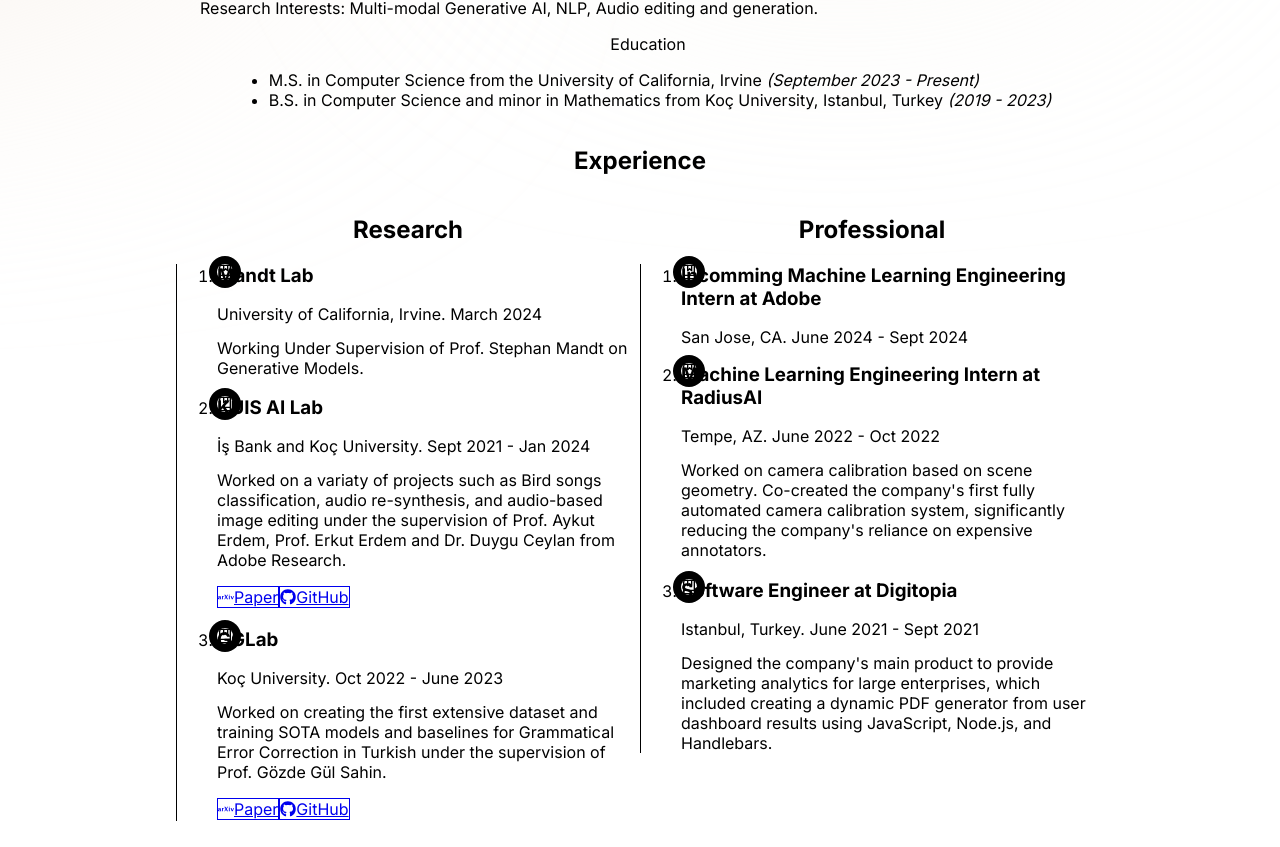
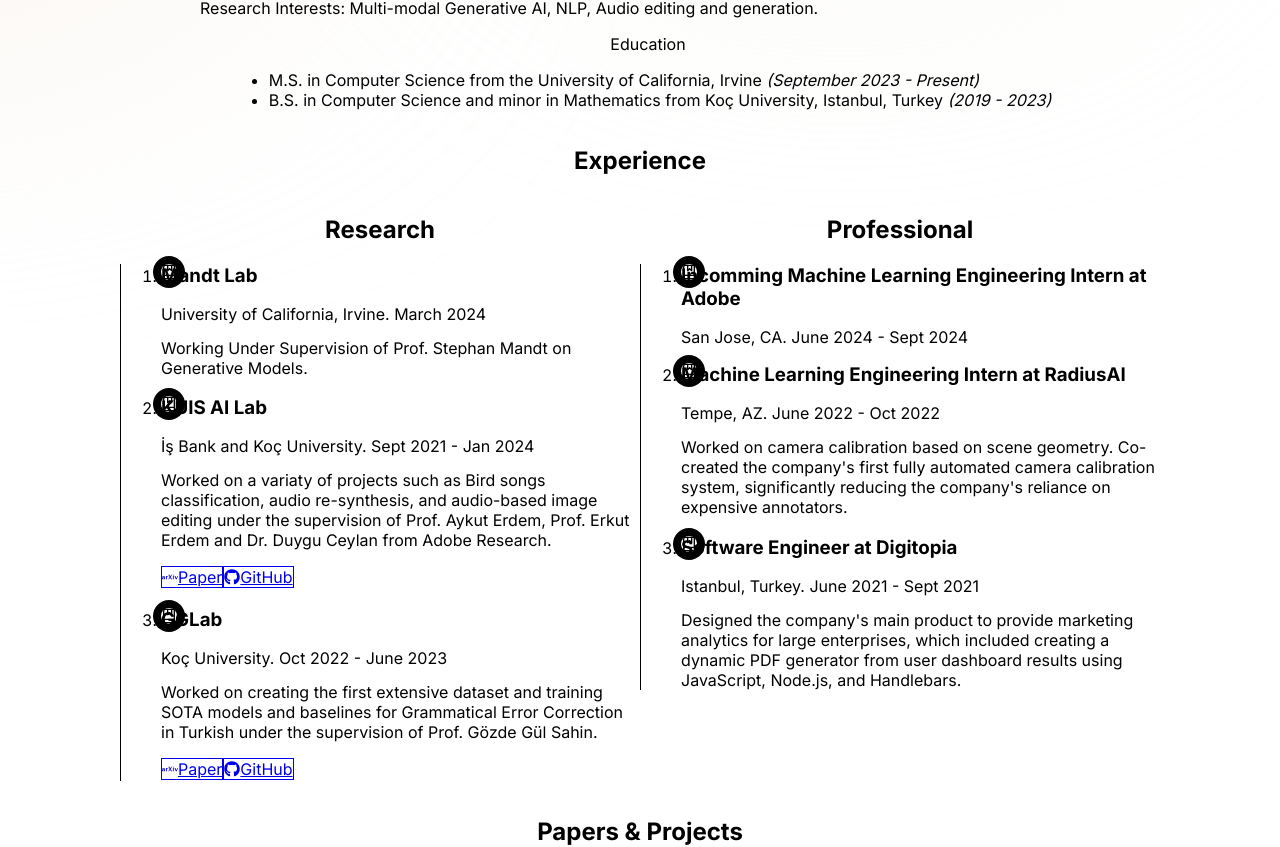
Before and after one commit to farrinfedra/fedra-portfolio, a Next.js app: page / in a window 1280 px wide. Shown: the part 558-1405 px from the top of the page. Built offline with nearby package versions, Linux system fonts and the light colour scheme; some icons are missing.

Commit message:
responsive contact me

```diff
--- a/components/contact.tsx
+++ b/components/contact.tsx
@@ -8,7 +8,7 @@
 
 const ContactMe = () => {
   return (
-    <section id="contact" className="flex flex-col w-[65rem] mb-12">
+    <section id="contact" className="flex flex-col md:w-[65rem] mb-12">
       <motion.div
         className="bg-gradient-to-b from-gray-100 dark:from-gray-800 rounded-lg py-12"
         initial={{ opacity: 0 }}
@@ -20,7 +20,7 @@
         </div>
 
         <motion.div
-          className="flex w-full justify-center items-center space-x-6"
+          className="flex flex-col md:flex-row w-full justify-center items-center space-y-4 md:space-y-0 md:space-x-4"
           initial={{ y: 50, opacity: 0 }}
           animate={{ y: 0, opacity: 1 }}
           transition={{ duration: 0.5, delay: 0.2 }}
@@ -32,7 +32,7 @@
             { icon: FaXTwitter, text: "", href: "https://twitter.com/farrinsofian" },
           ].map((item, index) => (
             <React.Fragment key={index}>
-              {index > 0 && <span className="text-gray-400 dark:text-gray-500">|</span>}
+              {index > 0 && <span className="text-gray-400 dark:text-gray-500 hidden md:inline">|</span>}
               <motion.div
                 className="flex items-center space-x-2"
                 initial={{ y: 20, opacity: 0 }}
--- a/components/experience.tsx
+++ b/components/experience.tsx
@@ -10,7 +10,7 @@
 
 export default function Experience() {
   return (
-    <section id="experience" className=" leading-8 space-y-24 scroll-mt-44 max-w-[58rem] mx-auto my-20 sm:mb-40">
+    <section id="experience" className=" leading-8 space-y-24 scroll-mt-44 max-w-[65rem] mx-auto my-20 sm:mb-40">
       <SectionHeading>Experience</SectionHeading>
       <div className="flex flex-wrap pl-8 md:flex-nowrap gap-10 justify-center">
         <div className="flex-1">
```
